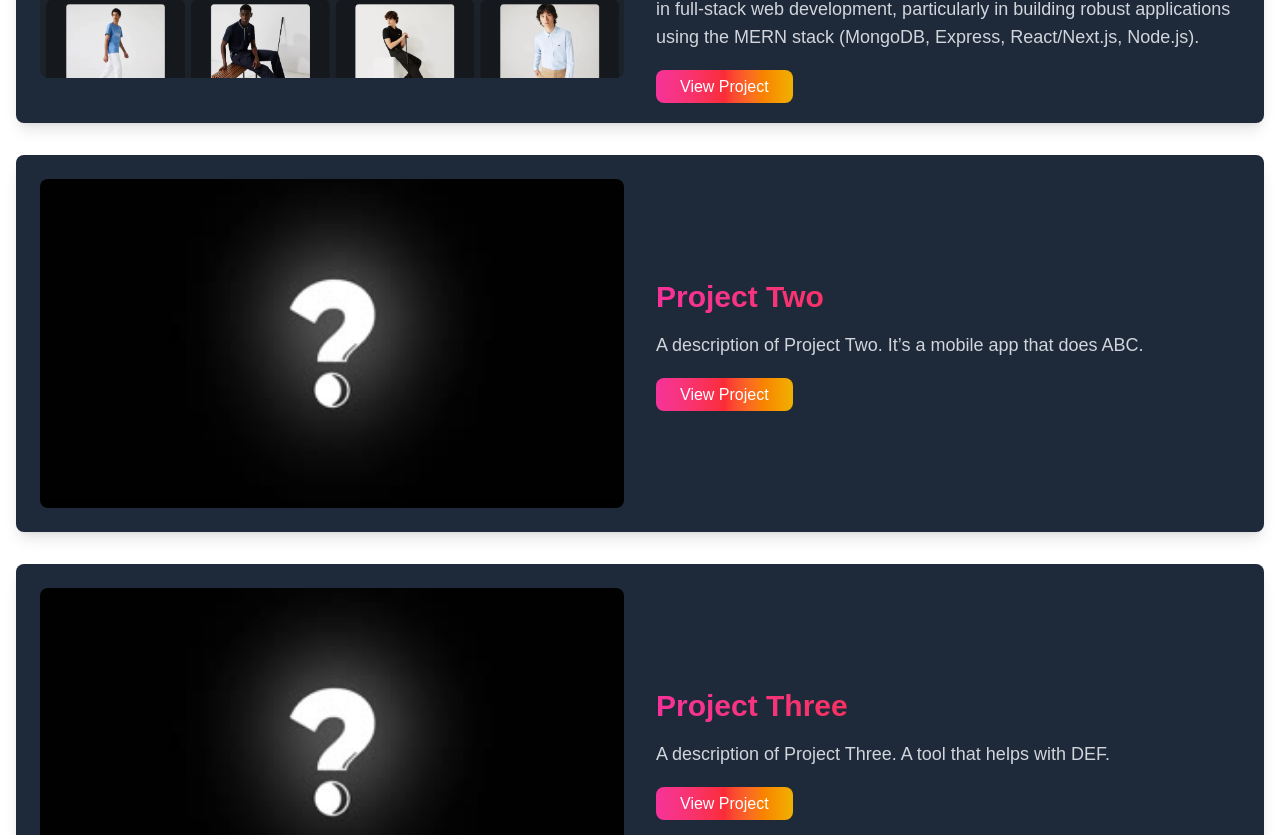
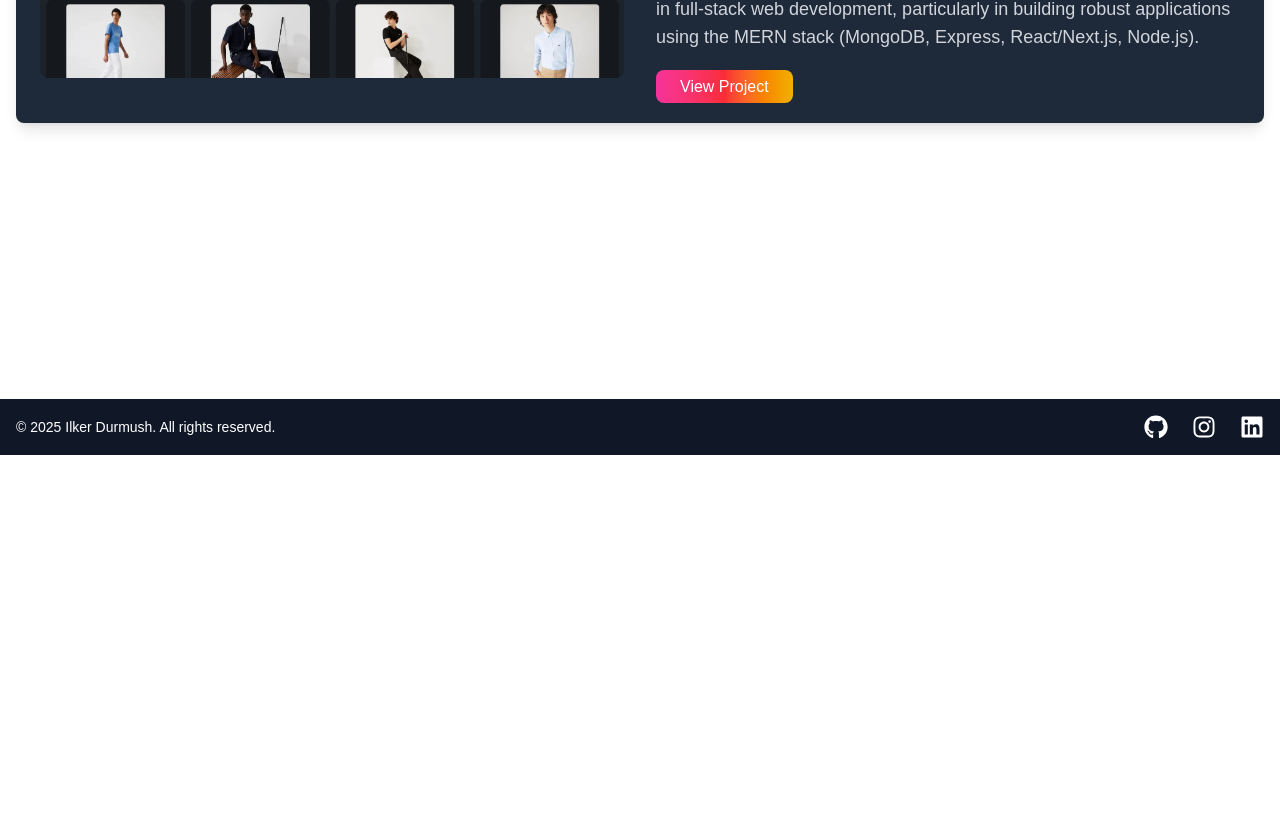
Before and after one commit to IlkerDurmush/idPortfolio, a Next.js app: page /projects in a window 1280 px wide. Shown: the part 465-1300 px from the top of the page. After the commit the page ends 920 px from the top, so only its background shows below. Built offline with nearby package versions, Linux system fonts and the light colour scheme.

Commit message:
clearing for first deployment

```diff
--- a/app/(pages)/projects/page.tsx
+++ b/app/(pages)/projects/page.tsx
@@ -9,20 +9,6 @@
       description:
         "FashionOrbit is a modern eCommerce web application built with Next.js and MongoDB, developed as my high school diploma project. The platform allows users to browse, search, and purchase fashion products through a clean and responsive interface. FashionOrbit includes features like dynamic product listings, secure user authentication, and a streamlined shopping cart experience. This project showcases my skills in full-stack web development, particularly in building robust applications using the MERN stack (MongoDB, Express, React/Next.js, Node.js).",
       link: "https://github.com/IlkerDurmush/FashionOrbit.git",
-    },
-    {
-      image: "/question.jpg",
-      title: "Project Two",
-      description:
-        "A description of Project Two. It’s a mobile app that does ABC.",
-      link: "https://projecttwo.com",
-    },
-    {
-      image: "/question.jpg",
-      title: "Project Three",
-      description:
-        "A description of Project Three. A tool that helps with DEF.",
-      link: "https://projectthree.com",
     },
   ];
 
--- a/app/components/Footer.tsx
+++ b/app/components/Footer.tsx
@@ -1,5 +1,5 @@
 import React from "react";
-import { FaGithub, FaInstagram } from "react-icons/fa"; // Import icons from react-icons
+import { FaGithub, FaInstagram, FaLinkedin } from "react-icons/fa"; // Import icons from react-icons
 
 const Footer = () => {
   return (
@@ -25,6 +25,14 @@
           >
             <FaInstagram size={24} />
           </a>
+          <a
+            href="https://www.linkedin.com/in/ilker-durmush-911088237/"
+            target="_blank"
+            rel="noopener noreferrer"
+            className="hover:text-pink-500"
+          >
+            <FaLinkedin size={24} />
+          </a>
         </div>
       </div>
     </footer>
--- a/app/components/TypeWriter.tsx
+++ b/app/components/TypeWriter.tsx
@@ -9,7 +9,7 @@
         I'm a{" "}
         <span className="text-transparent bg-clip-text bg-gradient-to-r from-pink-500 via-red-500 to-yellow-500">
           <Typewriter
-            words={["Developer", "Designer", "Creator"]}
+            words={["Developer", "CS Student", "Entrepreneur"]}
             loop={true}
             cursor
             cursorStyle="|"
--- a/app/page.tsx
+++ b/app/page.tsx
@@ -28,7 +28,8 @@
               This is my portfolio in which you can learn more about me.
             </p>
             <a
-              href=""
+              download
+              href="/cv.png"
               className="w-fit mx-auto block bg-cyan-950 p-4 rounded-xl border-2 border-cyan-700 font-bold"
             >
               Download my CV
```
Also changed, not shown: public/cv.png (added).
